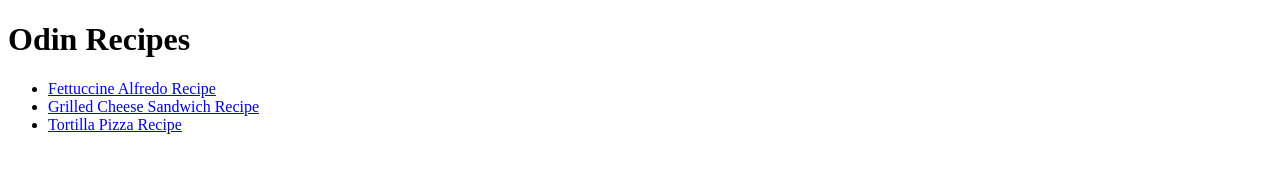
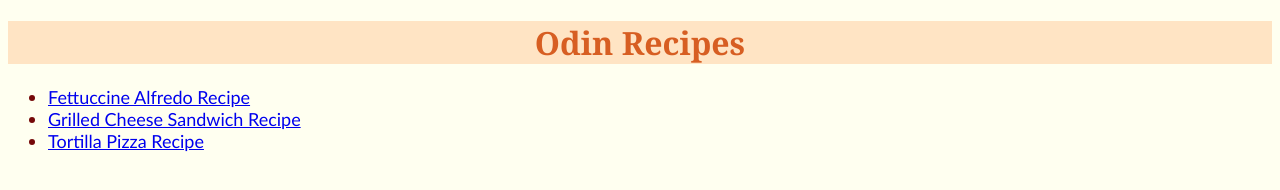
Before and after one commit to kevinzam6/odin-recipes, a plain HTML site: page index.html in a window 1280 px wide. Drawn offline with Linux system fonts and the light colour scheme.

Commit message:
create stylesheet and add style to index page including color, fonts, and centering heading

```diff
--- a/index.html
+++ b/index.html
@@ -3,10 +3,11 @@
 <head>
     <meta charset="UTF-8">
     <title>My Recipes Website</title>
+    <link rel="stylesheet" href="style.css">
 </head>
 
 <body>
-    <h1>Odin Recipes</h1>
+    <h1 class="heading">Odin Recipes</h1>
     <ul>
         <li><a href="recipes/alfredopasta.html">Fettuccine Alfredo Recipe</a></li>
         <li><a href="recipes/grilledcheese.html">Grilled Cheese Sandwich Recipe</a></li>
--- /dev/null
+++ b/style.css
@@ -0,0 +1,17 @@
+.heading {
+    font-family: Georgia, sans-serif;
+    text-align: center;
+    color: rgb(215, 94, 34);
+    background-color: bisque;
+}
+
+body {
+    background-color: rgb(255, 255, 240);
+}
+
+li {
+    font-size: 18px;
+    font-family: "Trebuchet MS", sans-serif;
+    color: rgb(117, 8, 8);
+    text-align: left;
+}
```
